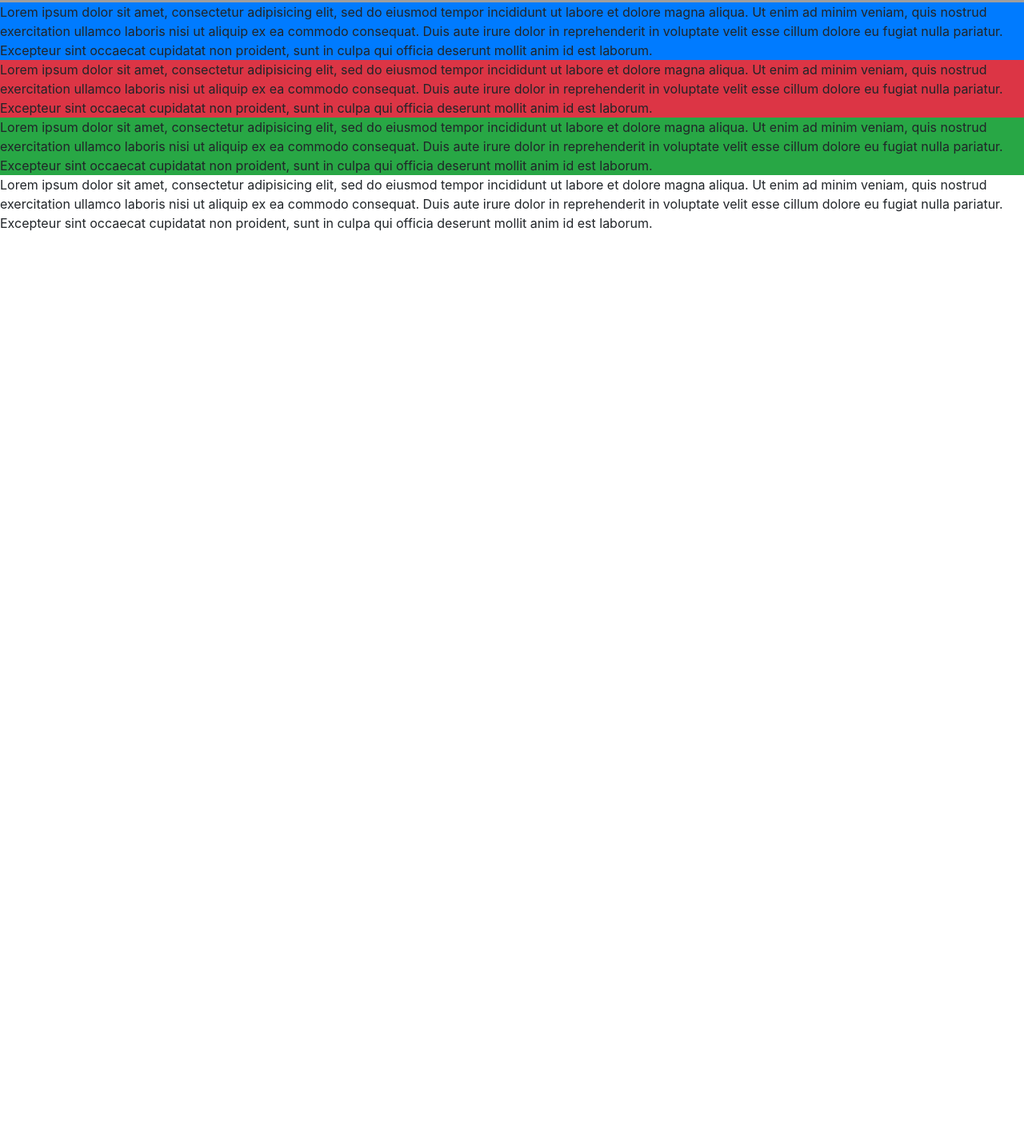
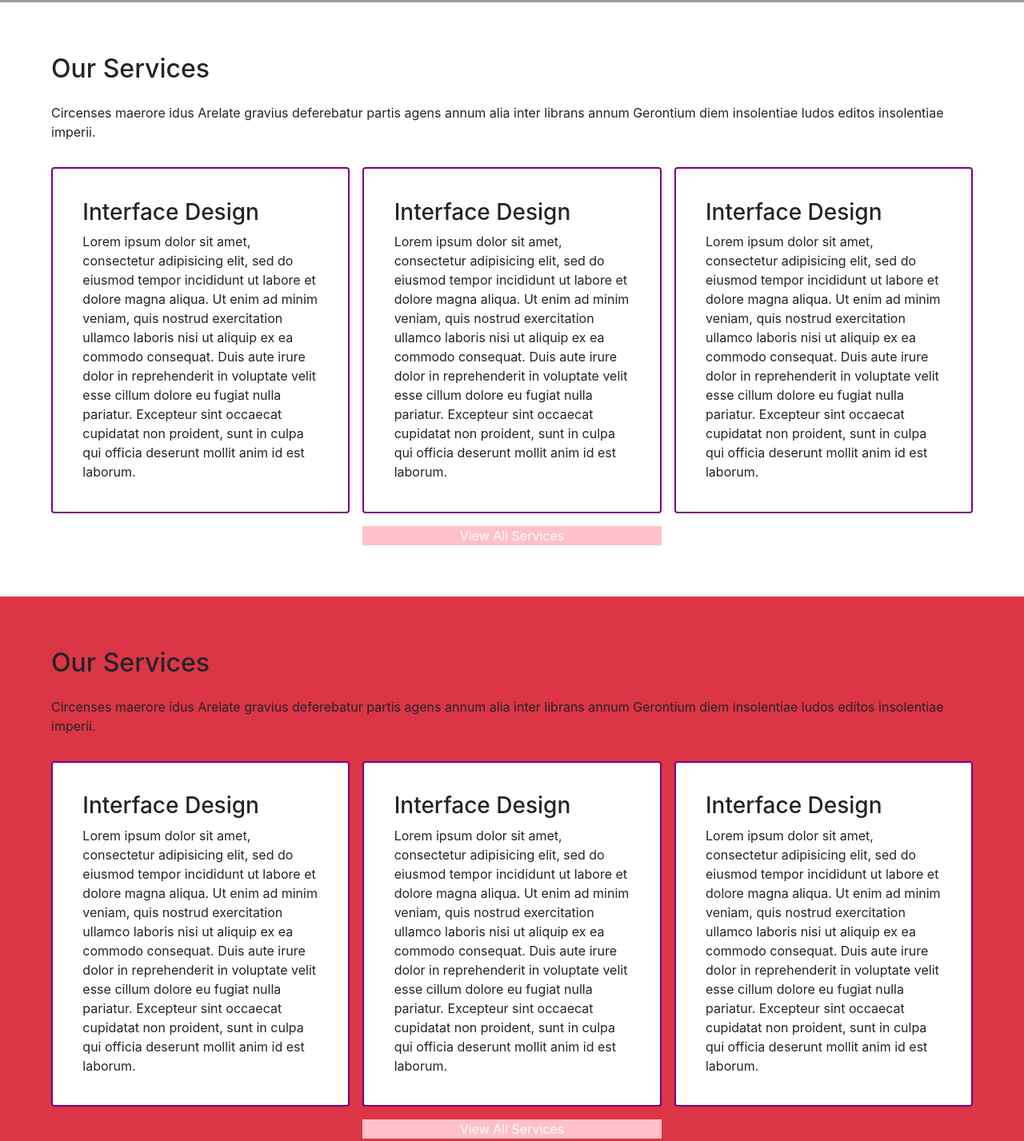
Before and after one commit to Mordnor/challenge8, a website: page index.html in a window 1280 px wide. Shown: the part 1029-2456 px from the top of the page at 80% size. Before the commit the page ends 1320 px from the top, so only its background shows below. Drawn offline with nearby package versions, Linux system fonts and the light colour scheme; grey boxes are pictures that could not be loaded.

Commit message:
Layout section 2 and 3, General Rodney

```diff
--- a/css/scss/style.scss
+++ b/css/scss/style.scss
@@ -4,6 +4,27 @@
         width: 100%;
     }
 }
+
+.ourClass{
+    padding: 5%;
+    display: grid;
+    grid-row-gap: 1rem;
+
+    .card{
+        border: 2px purple solid;
+        padding: 10%;
+    }
+    a{
+        grid-column: 2;
+        background-color: pink;
+        color: white;
+        text-align: center;
+    }
+
+}
+
+
+
 
 
 
@@ -39,5 +60,14 @@
             grid-column: 3/5;
         }
     }
+    .ourClass{
+
+        grid-column-gap: 1rem;
+        grid-template-columns: repeat(3,1fr);
+        h2,>p{
+            grid-column: 1/4;
+        }
+
+    }
 
 }
--- a/index.html
+++ b/index.html
@@ -30,14 +30,40 @@
             <a href="#"><img src="https://picsum.photos/200" alt="template"/></a>
         </section>
 
-        <section class="service bg-primary">
-            Lorem ipsum dolor sit amet, consectetur adipisicing elit, sed do eiusmod tempor incididunt ut labore et dolore magna aliqua. Ut enim ad minim veniam, quis nostrud exercitation ullamco laboris nisi ut aliquip ex ea commodo consequat. Duis aute irure dolor
-            in reprehenderit in voluptate velit esse cillum dolore eu fugiat nulla pariatur. Excepteur sint occaecat cupidatat non proident, sunt in culpa qui officia deserunt mollit anim id est laborum.
+        <section class="ourClass ">
+            <h2>Our Services</h2>
+            <p>Circenses maerore idus Arelate gravius deferebatur partis agens annum alia inter librans annum Gerontium diem insolentiae ludos editos insolentiae imperii.</p>
+            <article class="interface card">
+                <h3>Interface Design</h3>
+                Lorem ipsum dolor sit amet, consectetur adipisicing elit, sed do eiusmod tempor incididunt ut labore et dolore magna aliqua. Ut enim ad minim veniam, quis nostrud exercitation ullamco laboris nisi ut aliquip ex ea commodo consequat. Duis aute irure dolor in reprehenderit in voluptate velit esse cillum dolore eu fugiat nulla pariatur. Excepteur sint occaecat cupidatat non proident, sunt in culpa qui officia deserunt mollit anim id est laborum.
+            </article>
+            <article class="experience card">
+                <h3>Interface Design</h3>
+                Lorem ipsum dolor sit amet, consectetur adipisicing elit, sed do eiusmod tempor incididunt ut labore et dolore magna aliqua. Ut enim ad minim veniam, quis nostrud exercitation ullamco laboris nisi ut aliquip ex ea commodo consequat. Duis aute irure dolor in reprehenderit in voluptate velit esse cillum dolore eu fugiat nulla pariatur. Excepteur sint occaecat cupidatat non proident, sunt in culpa qui officia deserunt mollit anim id est laborum.
+            </article>
+            <article class="product card">
+                <h3>Interface Design</h3>
+                Lorem ipsum dolor sit amet, consectetur adipisicing elit, sed do eiusmod tempor incididunt ut labore et dolore magna aliqua. Ut enim ad minim veniam, quis nostrud exercitation ullamco laboris nisi ut aliquip ex ea commodo consequat. Duis aute irure dolor in reprehenderit in voluptate velit esse cillum dolore eu fugiat nulla pariatur. Excepteur sint occaecat cupidatat non proident, sunt in culpa qui officia deserunt mollit anim id est laborum.
+            </article>
+            <a href="#">View All Services</a>
         </section>
 
-        <section class="product bg-danger">
-            Lorem ipsum dolor sit amet, consectetur adipisicing elit, sed do eiusmod tempor incididunt ut labore et dolore magna aliqua. Ut enim ad minim veniam, quis nostrud exercitation ullamco laboris nisi ut aliquip ex ea commodo consequat. Duis aute irure dolor
-            in reprehenderit in voluptate velit esse cillum dolore eu fugiat nulla pariatur. Excepteur sint occaecat cupidatat non proident, sunt in culpa qui officia deserunt mollit anim id est laborum.
+        <section class="ourClass bg-danger">
+            <h2>Our Services</h2>
+            <p>Circenses maerore idus Arelate gravius deferebatur partis agens annum alia inter librans annum Gerontium diem insolentiae ludos editos insolentiae imperii.</p>
+            <article class=" card">
+                <h3>Interface Design</h3>
+                Lorem ipsum dolor sit amet, consectetur adipisicing elit, sed do eiusmod tempor incididunt ut labore et dolore magna aliqua. Ut enim ad minim veniam, quis nostrud exercitation ullamco laboris nisi ut aliquip ex ea commodo consequat. Duis aute irure dolor in reprehenderit in voluptate velit esse cillum dolore eu fugiat nulla pariatur. Excepteur sint occaecat cupidatat non proident, sunt in culpa qui officia deserunt mollit anim id est laborum.
+            </article>
+            <article class=" card">
+                <h3>Interface Design</h3>
+                Lorem ipsum dolor sit amet, consectetur adipisicing elit, sed do eiusmod tempor incididunt ut labore et dolore magna aliqua. Ut enim ad minim veniam, quis nostrud exercitation ullamco laboris nisi ut aliquip ex ea commodo consequat. Duis aute irure dolor in reprehenderit in voluptate velit esse cillum dolore eu fugiat nulla pariatur. Excepteur sint occaecat cupidatat non proident, sunt in culpa qui officia deserunt mollit anim id est laborum.
+            </article>
+            <article class=" card">
+                <h3>Interface Design</h3>
+                Lorem ipsum dolor sit amet, consectetur adipisicing elit, sed do eiusmod tempor incididunt ut labore et dolore magna aliqua. Ut enim ad minim veniam, quis nostrud exercitation ullamco laboris nisi ut aliquip ex ea commodo consequat. Duis aute irure dolor in reprehenderit in voluptate velit esse cillum dolore eu fugiat nulla pariatur. Excepteur sint occaecat cupidatat non proident, sunt in culpa qui officia deserunt mollit anim id est laborum.
+            </article>
+            <a href="#">View All Services</a>
         </section>
 
         <section class="benefits bg-success">
```
Also changed, not shown: css/style.css, 2 other files.
